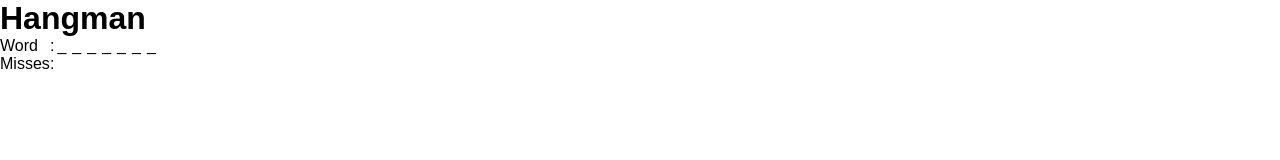
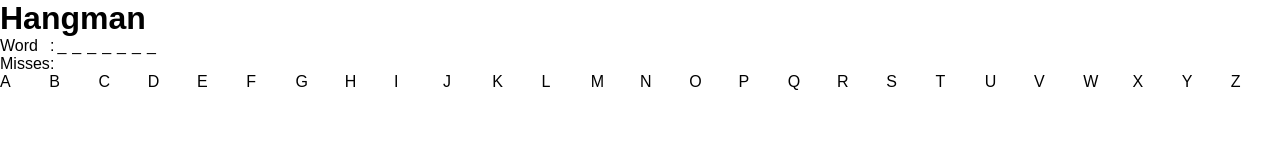
Before and after one commit to andfcam/hangman, a plain HTML site: page index.html in a window 1280 px wide. Drawn offline with Linux system fonts and the light colour scheme.

Commit message:
Added a 'virtual keyboard' of static letters to the page.

```diff
--- a/Hangman.js
+++ b/Hangman.js
@@ -7,19 +7,20 @@ class Hangman {
         this.domWord = document.getElementById("word");
         this.domMisses = document.getElementById("misses");
         this.domFeedback = document.getElementById("feedback");
+        this.domKeyboard = document.getElementById("keyboard");
     }
 
     start = () => {
         this.setup();
-        document.onkeypress = (event) => this.guess(this.convertToChar(event));
+        document.onkeypress = (event) =>
+            this.guess(this.convertToChar(event.keyCode));
     };
 
-    convertToChar = (event) => String.fromCharCode(event.keyCode).toUpperCase();
+    convertToChar = (keyCode) => String.fromCharCode(keyCode).toUpperCase();
 
     setup = () => {
-        this.lettersInWord.forEach(
-            () => (this.domWord.innerHTML += `<span>_</span>`)
-        );
+        this.displayUnderscores();
+        this.createKeyboard();
     };
 
     guess = (letter) => {
@@ -40,6 +41,20 @@ class Hangman {
         }, []);
     };
 
+    createKeyboard = () => {
+        for (let keyCode = 65; keyCode <= 90; keyCode++) {
+            this.domKeyboard.innerHTML += `<span class="key">
+            ${this.convertToChar(keyCode)}
+            </span>`;
+        }
+    };
+
+    displayUnderscores = () => {
+        this.lettersInWord.forEach(
+            () => (this.domWord.innerHTML += `<span>_</span>`)
+        );
+    };
+
     displayLetters = (indices, letter) => {
         indices.forEach((index) => {
             this.domWord.childNodes[index].innerText = letter;
--- a/index.html
+++ b/index.html
@@ -22,6 +22,7 @@
                 <div id="misses"></div>
             </div>
             <p id="feedback"></p>
+            <div id="keyboard"></div>
         </main>
     </body>
 </html>
```
